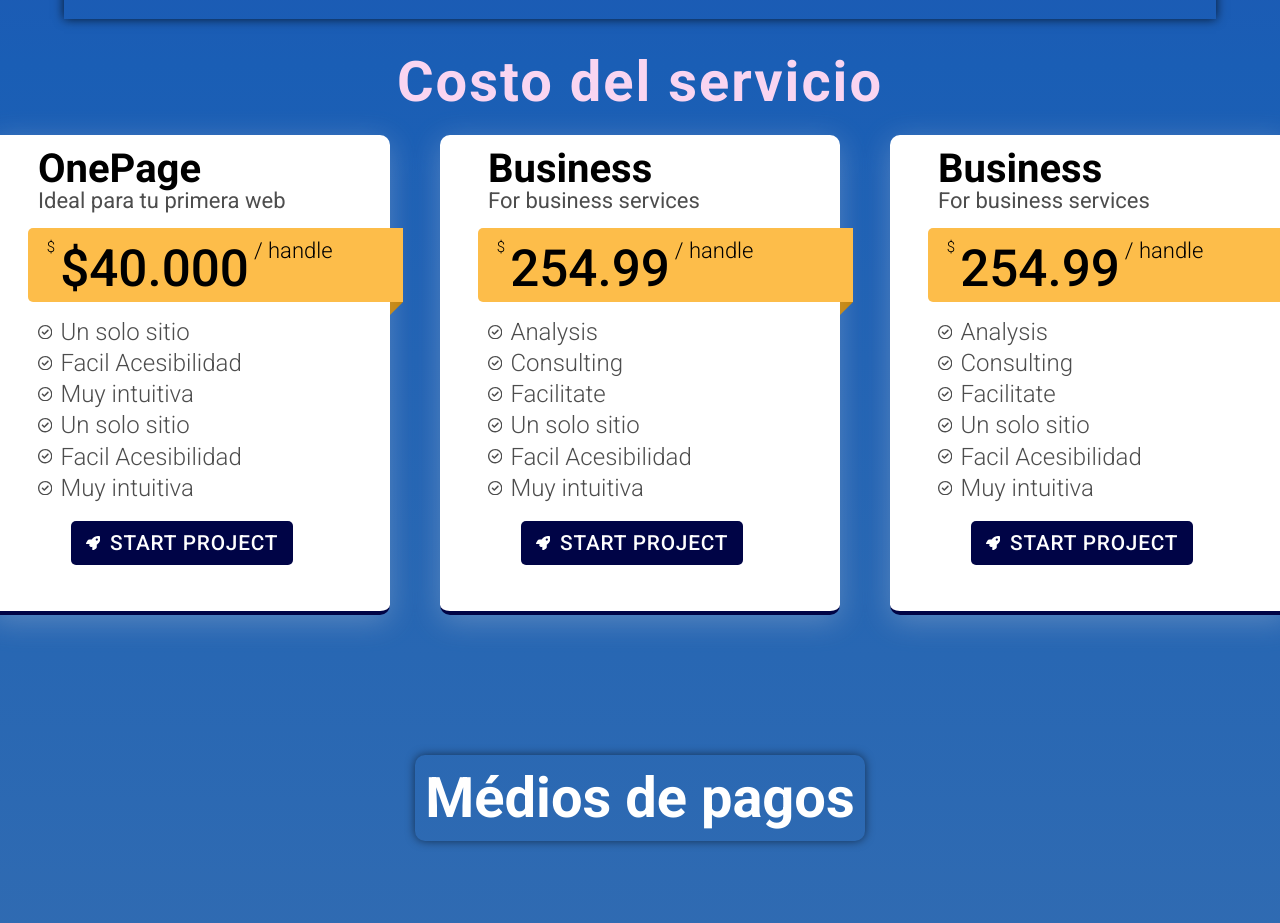
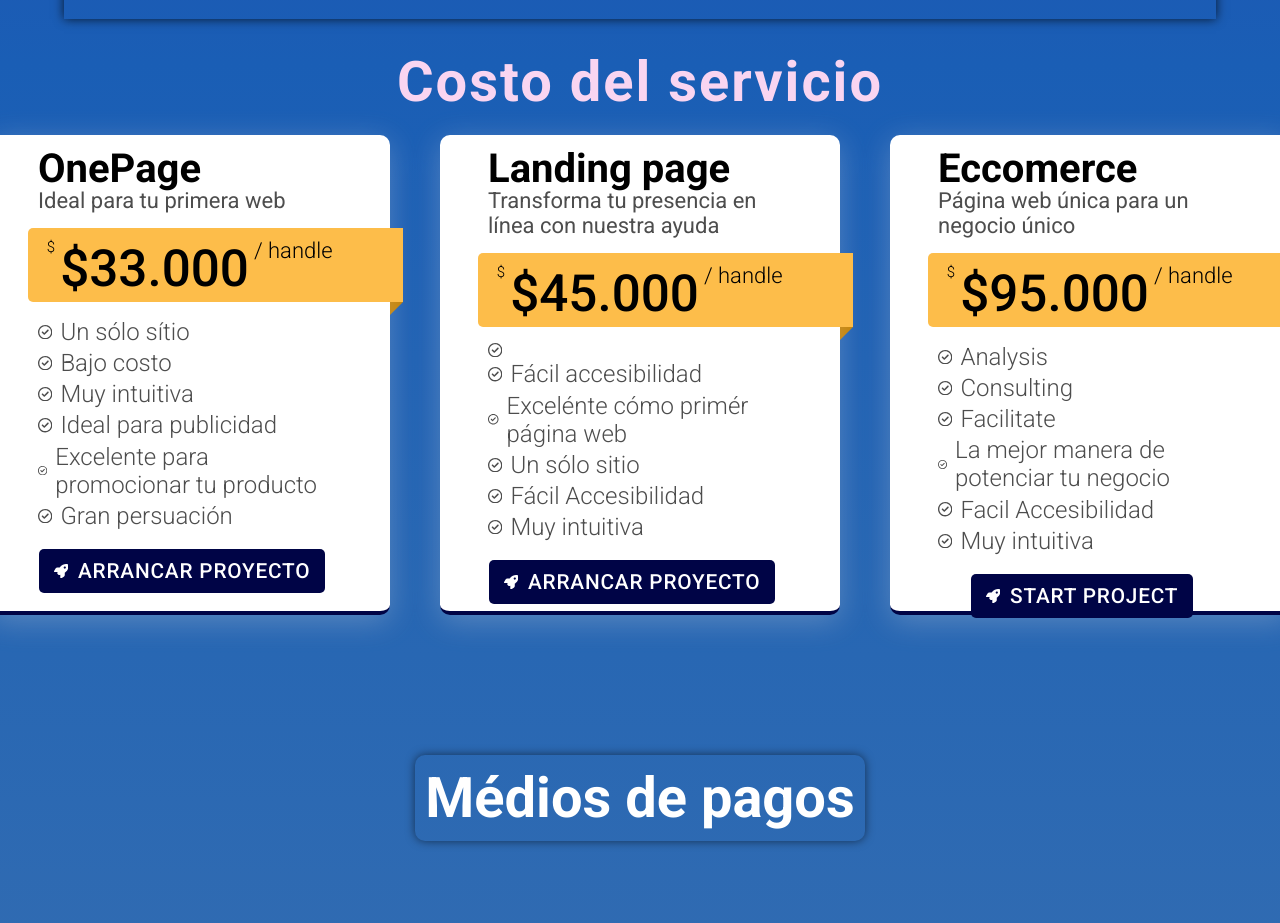
Before and after one commit to Juampishh/-WebDev-, a React (Vite) app: page / in a window 1280 px wide. Shown: the part 1120-2043 px from the top of the page. Built offline with nearby package versions, Linux system fonts and the light colour scheme.

Commit message:
edité las cards de los precios

```diff
--- a/src/components/Price/Price.jsx
+++ b/src/components/Price/Price.jsx
@@ -20,7 +20,7 @@ function Price() {
 						OnePage<span>Ideal para tu primera web</span>
 					</h2>
 					<div className="etiquet-price">
-            <p>$40.000</p>
+						<p>$33.000</p>
 						<div></div>
 					</div>
 					<div className="benefits-list">
@@ -29,13 +29,13 @@ function Price() {
 								<svg viewBox="0 0 512 512" xmlns="http://www.w3.org/2000/svg">
 									<path d="M243.8 339.8C232.9 350.7 215.1 350.7 204.2 339.8L140.2 275.8C129.3 264.9 129.3 247.1 140.2 236.2C151.1 225.3 168.9 225.3 179.8 236.2L224 280.4L332.2 172.2C343.1 161.3 360.9 161.3 371.8 172.2C382.7 183.1 382.7 200.9 371.8 211.8L243.8 339.8zM512 256C512 397.4 397.4 512 256 512C114.6 512 0 397.4 0 256C0 114.6 114.6 0 256 0C397.4 0 512 114.6 512 256zM256 48C141.1 48 48 141.1 48 256C48 370.9 141.1 464 256 464C370.9 464 464 370.9 464 256C464 141.1 370.9 48 256 48z"></path>
 								</svg>
-                <span>Un solo sitio</span>
+								<span>Un sólo sítio</span>
 							</li>
 							<li>
 								<svg viewBox="0 0 512 512" xmlns="http://www.w3.org/2000/svg">
 									<path d="M243.8 339.8C232.9 350.7 215.1 350.7 204.2 339.8L140.2 275.8C129.3 264.9 129.3 247.1 140.2 236.2C151.1 225.3 168.9 225.3 179.8 236.2L224 280.4L332.2 172.2C343.1 161.3 360.9 161.3 371.8 172.2C382.7 183.1 382.7 200.9 371.8 211.8L243.8 339.8zM512 256C512 397.4 397.4 512 256 512C114.6 512 0 397.4 0 256C0 114.6 114.6 0 256 0C397.4 0 512 114.6 512 256zM256 48C141.1 48 48 141.1 48 256C48 370.9 141.1 464 256 464C370.9 464 464 370.9 464 256C464 141.1 370.9 48 256 48z"></path>
 								</svg>
-                <span>Facil Acesibilidad</span>
+								<span>Bajo costo</span>
 							</li>
 							<li>
 								<svg viewBox="0 0 512 512" xmlns="http://www.w3.org/2000/svg">
@@ -47,13 +47,74 @@ function Price() {
 								<svg viewBox="0 0 512 512" xmlns="http://www.w3.org/2000/svg">
 									<path d="M243.8 339.8C232.9 350.7 215.1 350.7 204.2 339.8L140.2 275.8C129.3 264.9 129.3 247.1 140.2 236.2C151.1 225.3 168.9 225.3 179.8 236.2L224 280.4L332.2 172.2C343.1 161.3 360.9 161.3 371.8 172.2C382.7 183.1 382.7 200.9 371.8 211.8L243.8 339.8zM512 256C512 397.4 397.4 512 256 512C114.6 512 0 397.4 0 256C0 114.6 114.6 0 256 0C397.4 0 512 114.6 512 256zM256 48C141.1 48 48 141.1 48 256C48 370.9 141.1 464 256 464C370.9 464 464 370.9 464 256C464 141.1 370.9 48 256 48z"></path>
 								</svg>
-                <span>Un solo sitio</span>
+								<span>Ideal para publicidad</span>
 							</li>
 							<li>
 								<svg viewBox="0 0 512 512" xmlns="http://www.w3.org/2000/svg">
 									<path d="M243.8 339.8C232.9 350.7 215.1 350.7 204.2 339.8L140.2 275.8C129.3 264.9 129.3 247.1 140.2 236.2C151.1 225.3 168.9 225.3 179.8 236.2L224 280.4L332.2 172.2C343.1 161.3 360.9 161.3 371.8 172.2C382.7 183.1 382.7 200.9 371.8 211.8L243.8 339.8zM512 256C512 397.4 397.4 512 256 512C114.6 512 0 397.4 0 256C0 114.6 114.6 0 256 0C397.4 0 512 114.6 512 256zM256 48C141.1 48 48 141.1 48 256C48 370.9 141.1 464 256 464C370.9 464 464 370.9 464 256C464 141.1 370.9 48 256 48z"></path>
 								</svg>
-                <span>Facil Acesibilidad</span>
+								<span>Excelente para promocionar tu producto</span>
+							</li>
+							<li>
+								<svg viewBox="0 0 512 512" xmlns="http://www.w3.org/2000/svg">
+									<path d="M243.8 339.8C232.9 350.7 215.1 350.7 204.2 339.8L140.2 275.8C129.3 264.9 129.3 247.1 140.2 236.2C151.1 225.3 168.9 225.3 179.8 236.2L224 280.4L332.2 172.2C343.1 161.3 360.9 161.3 371.8 172.2C382.7 183.1 382.7 200.9 371.8 211.8L243.8 339.8zM512 256C512 397.4 397.4 512 256 512C114.6 512 0 397.4 0 256C0 114.6 114.6 0 256 0C397.4 0 512 114.6 512 256zM256 48C141.1 48 48 141.1 48 256C48 370.9 141.1 464 256 464C370.9 464 464 370.9 464 256C464 141.1 370.9 48 256 48z"></path>
+								</svg>
+								<span>Gran persuación</span>
+							</li>
+						</ul>
+					</div>
+					<div className="button-get-plan">
+						<a href="#">
+							<svg
+								xmlns="http://www.w3.org/2000/svg"
+								viewBox="0 0 512 512"
+								className="svg-rocket">
+								<path d="M156.6 384.9L125.7 353.1C117.2 345.5 114.2 333.1 117.1 321.8C120.1 312.9 124.1 301.3 129.8 288H24C15.38 288 7.414 283.4 3.146 275.9C-1.123 268.4-1.042 259.2 3.357 251.8L55.83 163.3C68.79 141.4 92.33 127.1 117.8 127.1H200C202.4 124 204.8 120.3 207.2 116.7C289.1-4.07 411.1-8.142 483.9 5.275C495.6 7.414 504.6 16.43 506.7 28.06C520.1 100.9 516.1 222.9 395.3 304.8C391.8 307.2 387.1 309.6 384 311.1V394.2C384 419.7 370.6 443.2 348.7 456.2L260.2 508.6C252.8 513 243.6 513.1 236.1 508.9C228.6 504.6 224 496.6 224 488V380.8C209.9 385.6 197.6 389.7 188.3 392.7C177.1 396.3 164.9 393.2 156.6 384.9V384.9zM384 167.1C406.1 167.1 424 150.1 424 127.1C424 105.9 406.1 87.1 384 87.1C361.9 87.1 344 105.9 344 127.1C344 150.1 361.9 167.1 384 167.1z"></path>
+							</svg>
+							<span>ARRANCAR PROYECTO</span>
+						</a>
+					</div>
+				</div>
+				<div className="plan-card">
+					<h2>
+						Landing page
+						<span>Transforma tu presencia en línea con nuestra ayuda</span>
+					</h2>
+					<div className="etiquet-price">
+						<p>$45.000</p>
+						<div></div>
+					</div>
+					<div className="benefits-list">
+						<ul>
+							<li>
+								<svg viewBox="0 0 512 512" xmlns="http://www.w3.org/2000/svg">
+									<path d="M243.8 339.8C232.9 350.7 215.1 350.7 204.2 339.8L140.2 275.8C129.3 264.9 129.3 247.1 140.2 236.2C151.1 225.3 168.9 225.3 179.8 236.2L224 280.4L332.2 172.2C343.1 161.3 360.9 161.3 371.8 172.2C382.7 183.1 382.7 200.9 371.8 211.8L243.8 339.8zM512 256C512 397.4 397.4 512 256 512C114.6 512 0 397.4 0 256C0 114.6 114.6 0 256 0C397.4 0 512 114.6 512 256zM256 48C141.1 48 48 141.1 48 256C48 370.9 141.1 464 256 464C370.9 464 464 370.9 464 256C464 141.1 370.9 48 256 48z"></path>
+								</svg>
+								<span></span>
+							</li>
+							<li>
+								<svg viewBox="0 0 512 512" xmlns="http://www.w3.org/2000/svg">
+									<path d="M243.8 339.8C232.9 350.7 215.1 350.7 204.2 339.8L140.2 275.8C129.3 264.9 129.3 247.1 140.2 236.2C151.1 225.3 168.9 225.3 179.8 236.2L224 280.4L332.2 172.2C343.1 161.3 360.9 161.3 371.8 172.2C382.7 183.1 382.7 200.9 371.8 211.8L243.8 339.8zM512 256C512 397.4 397.4 512 256 512C114.6 512 0 397.4 0 256C0 114.6 114.6 0 256 0C397.4 0 512 114.6 512 256zM256 48C141.1 48 48 141.1 48 256C48 370.9 141.1 464 256 464C370.9 464 464 370.9 464 256C464 141.1 370.9 48 256 48z"></path>
+								</svg>
+								<span>Fácil accesibilidad</span>
+							</li>
+							<li>
+								<svg viewBox="0 0 512 512" xmlns="http://www.w3.org/2000/svg">
+									<path d="M243.8 339.8C232.9 350.7 215.1 350.7 204.2 339.8L140.2 275.8C129.3 264.9 129.3 247.1 140.2 236.2C151.1 225.3 168.9 225.3 179.8 236.2L224 280.4L332.2 172.2C343.1 161.3 360.9 161.3 371.8 172.2C382.7 183.1 382.7 200.9 371.8 211.8L243.8 339.8zM512 256C512 397.4 397.4 512 256 512C114.6 512 0 397.4 0 256C0 114.6 114.6 0 256 0C397.4 0 512 114.6 512 256zM256 48C141.1 48 48 141.1 48 256C48 370.9 141.1 464 256 464C370.9 464 464 370.9 464 256C464 141.1 370.9 48 256 48z"></path>
+								</svg>
+								<span>Excelénte cómo primér página web</span>
+							</li>
+							<li>
+								<svg viewBox="0 0 512 512" xmlns="http://www.w3.org/2000/svg">
+									<path d="M243.8 339.8C232.9 350.7 215.1 350.7 204.2 339.8L140.2 275.8C129.3 264.9 129.3 247.1 140.2 236.2C151.1 225.3 168.9 225.3 179.8 236.2L224 280.4L332.2 172.2C343.1 161.3 360.9 161.3 371.8 172.2C382.7 183.1 382.7 200.9 371.8 211.8L243.8 339.8zM512 256C512 397.4 397.4 512 256 512C114.6 512 0 397.4 0 256C0 114.6 114.6 0 256 0C397.4 0 512 114.6 512 256zM256 48C141.1 48 48 141.1 48 256C48 370.9 141.1 464 256 464C370.9 464 464 370.9 464 256C464 141.1 370.9 48 256 48z"></path>
+								</svg>
+								<span>Un sólo sitio</span>
+							</li>
+							<li>
+								<svg viewBox="0 0 512 512" xmlns="http://www.w3.org/2000/svg">
+									<path d="M243.8 339.8C232.9 350.7 215.1 350.7 204.2 339.8L140.2 275.8C129.3 264.9 129.3 247.1 140.2 236.2C151.1 225.3 168.9 225.3 179.8 236.2L224 280.4L332.2 172.2C343.1 161.3 360.9 161.3 371.8 172.2C382.7 183.1 382.7 200.9 371.8 211.8L243.8 339.8zM512 256C512 397.4 397.4 512 256 512C114.6 512 0 397.4 0 256C0 114.6 114.6 0 256 0C397.4 0 512 114.6 512 256zM256 48C141.1 48 48 141.1 48 256C48 370.9 141.1 464 256 464C370.9 464 464 370.9 464 256C464 141.1 370.9 48 256 48z"></path>
+								</svg>
+								<span>Fácil Accesibilidad</span>
 							</li>
 							<li>
 								<svg viewBox="0 0 512 512" xmlns="http://www.w3.org/2000/svg">
@@ -68,20 +129,19 @@ function Price() {
 							<svg
 								xmlns="http://www.w3.org/2000/svg"
 								viewBox="0 0 512 512"
-                class="svg-rocket"
-              >
+								className="svg-rocket">
 								<path d="M156.6 384.9L125.7 353.1C117.2 345.5 114.2 333.1 117.1 321.8C120.1 312.9 124.1 301.3 129.8 288H24C15.38 288 7.414 283.4 3.146 275.9C-1.123 268.4-1.042 259.2 3.357 251.8L55.83 163.3C68.79 141.4 92.33 127.1 117.8 127.1H200C202.4 124 204.8 120.3 207.2 116.7C289.1-4.07 411.1-8.142 483.9 5.275C495.6 7.414 504.6 16.43 506.7 28.06C520.1 100.9 516.1 222.9 395.3 304.8C391.8 307.2 387.1 309.6 384 311.1V394.2C384 419.7 370.6 443.2 348.7 456.2L260.2 508.6C252.8 513 243.6 513.1 236.1 508.9C228.6 504.6 224 496.6 224 488V380.8C209.9 385.6 197.6 389.7 188.3 392.7C177.1 396.3 164.9 393.2 156.6 384.9V384.9zM384 167.1C406.1 167.1 424 150.1 424 127.1C424 105.9 406.1 87.1 384 87.1C361.9 87.1 344 105.9 344 127.1C344 150.1 361.9 167.1 384 167.1z"></path>
 							</svg>
-              <span>START PROJECT</span>
+							<span>ARRANCAR PROYECTO</span>
 						</a>
 					</div>
 				</div>
 				<div className="plan-card">
 					<h2>
-            Business<span>For business services</span>
+						Eccomerce<span>Página web única para un negocio único</span>
 					</h2>
 					<div className="etiquet-price">
-            <p>254.99</p>
+						<p>$95.000</p>
 						<div></div>
 					</div>
 					<div className="benefits-list">
@@ -108,13 +168,13 @@ function Price() {
 								<svg viewBox="0 0 512 512" xmlns="http://www.w3.org/2000/svg">
 									<path d="M243.8 339.8C232.9 350.7 215.1 350.7 204.2 339.8L140.2 275.8C129.3 264.9 129.3 247.1 140.2 236.2C151.1 225.3 168.9 225.3 179.8 236.2L224 280.4L332.2 172.2C343.1 161.3 360.9 161.3 371.8 172.2C382.7 183.1 382.7 200.9 371.8 211.8L243.8 339.8zM512 256C512 397.4 397.4 512 256 512C114.6 512 0 397.4 0 256C0 114.6 114.6 0 256 0C397.4 0 512 114.6 512 256zM256 48C141.1 48 48 141.1 48 256C48 370.9 141.1 464 256 464C370.9 464 464 370.9 464 256C464 141.1 370.9 48 256 48z"></path>
 								</svg>
-                <span>Un solo sitio</span>
+								<span>La mejor manera de potenciar tu negocio</span>
 							</li>
 							<li>
 								<svg viewBox="0 0 512 512" xmlns="http://www.w3.org/2000/svg">
 									<path d="M243.8 339.8C232.9 350.7 215.1 350.7 204.2 339.8L140.2 275.8C129.3 264.9 129.3 247.1 140.2 236.2C151.1 225.3 168.9 225.3 179.8 236.2L224 280.4L332.2 172.2C343.1 161.3 360.9 161.3 371.8 172.2C382.7 183.1 382.7 200.9 371.8 211.8L243.8 339.8zM512 256C512 397.4 397.4 512 256 512C114.6 512 0 397.4 0 256C0 114.6 114.6 0 256 0C397.4 0 512 114.6 512 256zM256 48C141.1 48 48 141.1 48 256C48 370.9 141.1 464 256 464C370.9 464 464 370.9 464 256C464 141.1 370.9 48 256 48z"></path>
 								</svg>
-                <span>Facil Acesibilidad</span>
+								<span>Facil Accesibilidad</span>
 							</li>
 							<li>
 								<svg viewBox="0 0 512 512" xmlns="http://www.w3.org/2000/svg">
@@ -129,69 +189,7 @@ function Price() {
 							<svg
 								xmlns="http://www.w3.org/2000/svg"
 								viewBox="0 0 512 512"
-                class="svg-rocket"
-              >
-                <path d="M156.6 384.9L125.7 353.1C117.2 345.5 114.2 333.1 117.1 321.8C120.1 312.9 124.1 301.3 129.8 288H24C15.38 288 7.414 283.4 3.146 275.9C-1.123 268.4-1.042 259.2 3.357 251.8L55.83 163.3C68.79 141.4 92.33 127.1 117.8 127.1H200C202.4 124 204.8 120.3 207.2 116.7C289.1-4.07 411.1-8.142 483.9 5.275C495.6 7.414 504.6 16.43 506.7 28.06C520.1 100.9 516.1 222.9 395.3 304.8C391.8 307.2 387.1 309.6 384 311.1V394.2C384 419.7 370.6 443.2 348.7 456.2L260.2 508.6C252.8 513 243.6 513.1 236.1 508.9C228.6 504.6 224 496.6 224 488V380.8C209.9 385.6 197.6 389.7 188.3 392.7C177.1 396.3 164.9 393.2 156.6 384.9V384.9zM384 167.1C406.1 167.1 424 150.1 424 127.1C424 105.9 406.1 87.1 384 87.1C361.9 87.1 344 105.9 344 127.1C344 150.1 361.9 167.1 384 167.1z"></path>
-              </svg>
-              <span>START PROJECT</span>
-            </a>
-          </div>
-        </div>
-        <div className="plan-card">
-          <h2>
-            Business<span>For business services</span>
-          </h2>
-          <div className="etiquet-price">
-            <p>254.99</p>
-            <div></div>
-          </div>
-          <div className="benefits-list">
-            <ul>
-              <li>
-                <svg viewBox="0 0 512 512" xmlns="http://www.w3.org/2000/svg">
-                  <path d="M243.8 339.8C232.9 350.7 215.1 350.7 204.2 339.8L140.2 275.8C129.3 264.9 129.3 247.1 140.2 236.2C151.1 225.3 168.9 225.3 179.8 236.2L224 280.4L332.2 172.2C343.1 161.3 360.9 161.3 371.8 172.2C382.7 183.1 382.7 200.9 371.8 211.8L243.8 339.8zM512 256C512 397.4 397.4 512 256 512C114.6 512 0 397.4 0 256C0 114.6 114.6 0 256 0C397.4 0 512 114.6 512 256zM256 48C141.1 48 48 141.1 48 256C48 370.9 141.1 464 256 464C370.9 464 464 370.9 464 256C464 141.1 370.9 48 256 48z"></path>
-                </svg>
-                <span>Analysis</span>
-              </li>
-              <li>
-                <svg viewBox="0 0 512 512" xmlns="http://www.w3.org/2000/svg">
-                  <path d="M243.8 339.8C232.9 350.7 215.1 350.7 204.2 339.8L140.2 275.8C129.3 264.9 129.3 247.1 140.2 236.2C151.1 225.3 168.9 225.3 179.8 236.2L224 280.4L332.2 172.2C343.1 161.3 360.9 161.3 371.8 172.2C382.7 183.1 382.7 200.9 371.8 211.8L243.8 339.8zM512 256C512 397.4 397.4 512 256 512C114.6 512 0 397.4 0 256C0 114.6 114.6 0 256 0C397.4 0 512 114.6 512 256zM256 48C141.1 48 48 141.1 48 256C48 370.9 141.1 464 256 464C370.9 464 464 370.9 464 256C464 141.1 370.9 48 256 48z"></path>
-                </svg>
-                <span>Consulting</span>
-              </li>
-              <li>
-                <svg viewBox="0 0 512 512" xmlns="http://www.w3.org/2000/svg">
-                  <path d="M243.8 339.8C232.9 350.7 215.1 350.7 204.2 339.8L140.2 275.8C129.3 264.9 129.3 247.1 140.2 236.2C151.1 225.3 168.9 225.3 179.8 236.2L224 280.4L332.2 172.2C343.1 161.3 360.9 161.3 371.8 172.2C382.7 183.1 382.7 200.9 371.8 211.8L243.8 339.8zM512 256C512 397.4 397.4 512 256 512C114.6 512 0 397.4 0 256C0 114.6 114.6 0 256 0C397.4 0 512 114.6 512 256zM256 48C141.1 48 48 141.1 48 256C48 370.9 141.1 464 256 464C370.9 464 464 370.9 464 256C464 141.1 370.9 48 256 48z"></path>
-                </svg>
-                <span>Facilitate</span>
-              </li>
-              <li>
-                <svg viewBox="0 0 512 512" xmlns="http://www.w3.org/2000/svg">
-                  <path d="M243.8 339.8C232.9 350.7 215.1 350.7 204.2 339.8L140.2 275.8C129.3 264.9 129.3 247.1 140.2 236.2C151.1 225.3 168.9 225.3 179.8 236.2L224 280.4L332.2 172.2C343.1 161.3 360.9 161.3 371.8 172.2C382.7 183.1 382.7 200.9 371.8 211.8L243.8 339.8zM512 256C512 397.4 397.4 512 256 512C114.6 512 0 397.4 0 256C0 114.6 114.6 0 256 0C397.4 0 512 114.6 512 256zM256 48C141.1 48 48 141.1 48 256C48 370.9 141.1 464 256 464C370.9 464 464 370.9 464 256C464 141.1 370.9 48 256 48z"></path>
-                </svg>
-                <span>Un solo sitio</span>
-              </li>
-              <li>
-                <svg viewBox="0 0 512 512" xmlns="http://www.w3.org/2000/svg">
-                  <path d="M243.8 339.8C232.9 350.7 215.1 350.7 204.2 339.8L140.2 275.8C129.3 264.9 129.3 247.1 140.2 236.2C151.1 225.3 168.9 225.3 179.8 236.2L224 280.4L332.2 172.2C343.1 161.3 360.9 161.3 371.8 172.2C382.7 183.1 382.7 200.9 371.8 211.8L243.8 339.8zM512 256C512 397.4 397.4 512 256 512C114.6 512 0 397.4 0 256C0 114.6 114.6 0 256 0C397.4 0 512 114.6 512 256zM256 48C141.1 48 48 141.1 48 256C48 370.9 141.1 464 256 464C370.9 464 464 370.9 464 256C464 141.1 370.9 48 256 48z"></path>
-                </svg>
-                <span>Facil Acesibilidad</span>
-              </li>
-              <li>
-                <svg viewBox="0 0 512 512" xmlns="http://www.w3.org/2000/svg">
-                  <path d="M243.8 339.8C232.9 350.7 215.1 350.7 204.2 339.8L140.2 275.8C129.3 264.9 129.3 247.1 140.2 236.2C151.1 225.3 168.9 225.3 179.8 236.2L224 280.4L332.2 172.2C343.1 161.3 360.9 161.3 371.8 172.2C382.7 183.1 382.7 200.9 371.8 211.8L243.8 339.8zM512 256C512 397.4 397.4 512 256 512C114.6 512 0 397.4 0 256C0 114.6 114.6 0 256 0C397.4 0 512 114.6 512 256zM256 48C141.1 48 48 141.1 48 256C48 370.9 141.1 464 256 464C370.9 464 464 370.9 464 256C464 141.1 370.9 48 256 48z"></path>
-                </svg>
-                <span>Muy intuitiva</span>
-              </li>
-            </ul>
-          </div>
-          <div className="button-get-plan">
-            <a href="#">
-              <svg
-                xmlns="http://www.w3.org/2000/svg"
-                viewBox="0 0 512 512"
-                class="svg-rocket"
-              >
+								className="svg-rocket">
 								<path d="M156.6 384.9L125.7 353.1C117.2 345.5 114.2 333.1 117.1 321.8C120.1 312.9 124.1 301.3 129.8 288H24C15.38 288 7.414 283.4 3.146 275.9C-1.123 268.4-1.042 259.2 3.357 251.8L55.83 163.3C68.79 141.4 92.33 127.1 117.8 127.1H200C202.4 124 204.8 120.3 207.2 116.7C289.1-4.07 411.1-8.142 483.9 5.275C495.6 7.414 504.6 16.43 506.7 28.06C520.1 100.9 516.1 222.9 395.3 304.8C391.8 307.2 387.1 309.6 384 311.1V394.2C384 419.7 370.6 443.2 348.7 456.2L260.2 508.6C252.8 513 243.6 513.1 236.1 508.9C228.6 504.6 224 496.6 224 488V380.8C209.9 385.6 197.6 389.7 188.3 392.7C177.1 396.3 164.9 393.2 156.6 384.9V384.9zM384 167.1C406.1 167.1 424 150.1 424 127.1C424 105.9 406.1 87.1 384 87.1C361.9 87.1 344 105.9 344 127.1C344 150.1 361.9 167.1 384 167.1z"></path>
 							</svg>
 							<span>START PROJECT</span>
```
Lines whose indentation alone changed are shown as unchanged.
